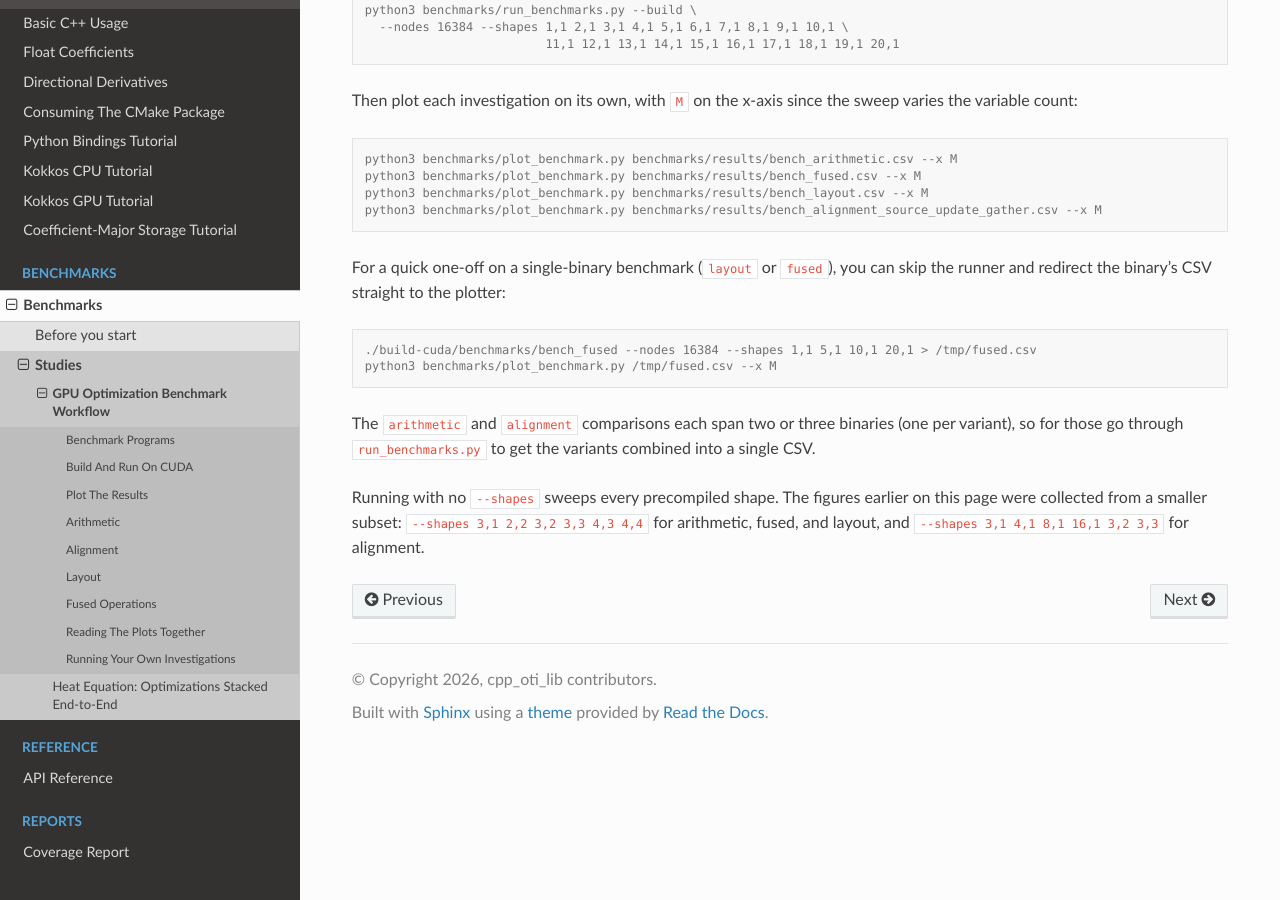
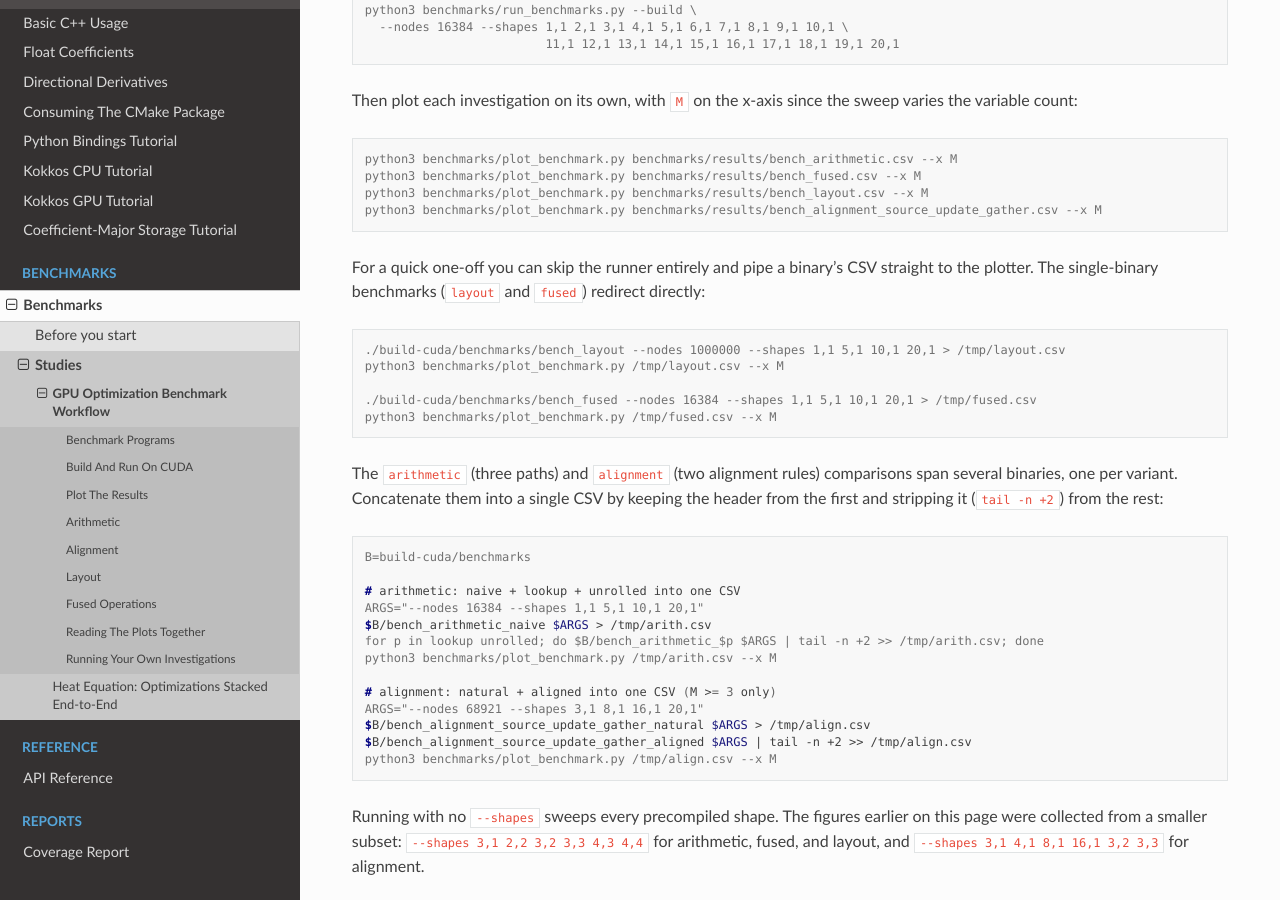
Before and after one commit to Samm-Py/cpp_oti_lib, a Sphinx documentation site: the page built from docs/benchmarks/gpu_optimization_workflow.rst, in a window 1280 px wide and 900 px high, scrolled down 16143 px. Built offline with Sphinx 7.4.7 and the Read the Docs theme 3.1.0, drawn with Linux system fonts in a browser that asks for light colours.

Commit message:
Docs: quick one-off recipe for every benchmark, not just single-binary
Give layout and fused direct-redirect examples, and add the header-stripping
concat pattern (tail -n +2) so arithmetic (three paths) and alignment (two
rules) can also be run and plotted one-off without the full runner. Verified
the concat produces a single-header CSV that plots cleanly for both.

Co-Authored-By: Claude Opus 4.8 <noreply@anthropic.com>

```diff
--- a/docs/benchmarks/gpu_optimization_workflow.rst
+++ b/docs/benchmarks/gpu_optimization_workflow.rst
@@ -783,17 +783,38 @@ sweep varies the variable count:
    python3 benchmarks/plot_benchmark.py benchmarks/results/bench_layout.csv --x M
    python3 benchmarks/plot_benchmark.py benchmarks/results/bench_alignment_source_update_gather.csv --x M
 
-For a quick one-off on a single-binary benchmark (``layout`` or ``fused``), you
-can skip the runner and redirect the binary's CSV straight to the plotter:
+For a quick one-off you can skip the runner entirely and pipe a binary's CSV
+straight to the plotter. The single-binary benchmarks (``layout`` and ``fused``)
+redirect directly:
 
 .. code-block:: console
+
+   ./build-cuda/benchmarks/bench_layout --nodes 1000000 --shapes 1,1 5,1 10,1 20,1 > /tmp/layout.csv
+   python3 benchmarks/plot_benchmark.py /tmp/layout.csv --x M
 
    ./build-cuda/benchmarks/bench_fused --nodes 16384 --shapes 1,1 5,1 10,1 20,1 > /tmp/fused.csv
    python3 benchmarks/plot_benchmark.py /tmp/fused.csv --x M
 
-The ``arithmetic`` and ``alignment`` comparisons each span two or three binaries
-(one per variant), so for those go through ``run_benchmarks.py`` to get the
-variants combined into a single CSV.
+The ``arithmetic`` (three paths) and ``alignment`` (two alignment rules)
+comparisons span several binaries, one per variant. Concatenate them into a
+single CSV by keeping the header from the first and stripping it
+(``tail -n +2``) from the rest:
+
+.. code-block:: console
+
+   B=build-cuda/benchmarks
+
+   # arithmetic: naive + lookup + unrolled into one CSV
+   ARGS="--nodes 16384 --shapes 1,1 5,1 10,1 20,1"
+   $B/bench_arithmetic_naive $ARGS > /tmp/arith.csv
+   for p in lookup unrolled; do $B/bench_arithmetic_$p $ARGS | tail -n +2 >> /tmp/arith.csv; done
+   python3 benchmarks/plot_benchmark.py /tmp/arith.csv --x M
+
+   # alignment: natural + aligned into one CSV (M >= 3 only)
+   ARGS="--nodes 68921 --shapes 3,1 8,1 16,1 20,1"
+   $B/bench_alignment_source_update_gather_natural $ARGS > /tmp/align.csv
+   $B/bench_alignment_source_update_gather_aligned $ARGS | tail -n +2 >> /tmp/align.csv
+   python3 benchmarks/plot_benchmark.py /tmp/align.csv --x M
 
 Running with no ``--shapes`` sweeps every precompiled shape. The figures earlier
 on this page were collected from a smaller subset:
```
